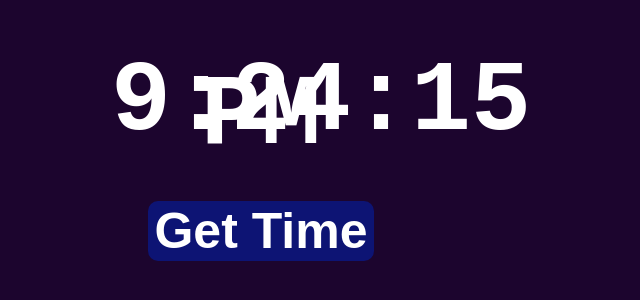
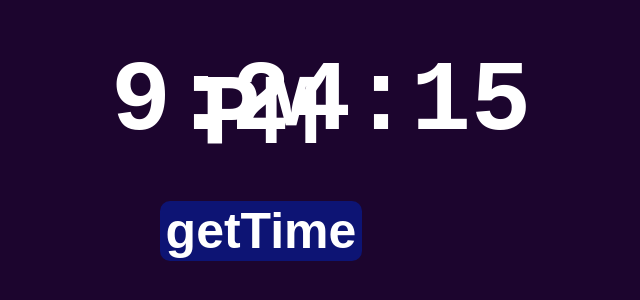
Before and after one commit to Benkalio/reactHookPractice, a React (Create React App) app: page / in a window 1280 px wide. Shown: the part 134-434 px from the top of the page, without its empty margins (379-1019 px from the left). Built offline with nearby package versions, Linux system fonts and the light colour scheme.

Commit message:
button tag changed

```diff
--- a/src/components/App.jsx
+++ b/src/components/App.jsx
@@ -9,7 +9,7 @@ function App() {
   return (
     <div className="container">
       <h1>{time}</h1>
-      <button onClick={refreshPage}>Get Time</button>
+      <button onClick={refreshPage}>getTime</button>
     </div>
   );
 }
```
